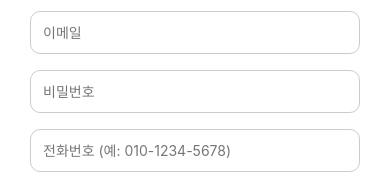
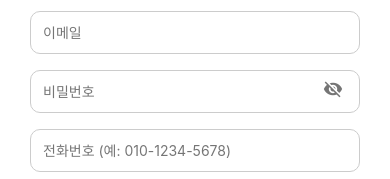
Before and after one commit to angiekim8855/share-plate, a React Native app: screen /Signup in a window 390 px wide. Shown: the part 297-476 px from the top of the page. Built offline with nearby package versions, Linux system fonts and the light colour scheme; no server answers.

Commit message:
add: 비밀번호 visibility 추가

```diff
--- a/src/screens/auth/Login.tsx
+++ b/src/screens/auth/Login.tsx
@@ -6,6 +6,7 @@ import { RootStackParamList } from "../../navigation/types";
 import { authStyles } from "../../styles/authStyles";
 import { login } from "../../services/auth";
 import { useUser } from "../../context/UserContext";
+import { MaterialIcons } from "@expo/vector-icons";
 
 type Navigation = StackNavigationProp<RootStackParamList, "HomeMain">;
 
@@ -13,6 +14,8 @@ export default function Login() {
     const navigation = useNavigation<Navigation>();
     const [email, setEmail] = useState("");
     const [password, setPassword] = useState("");
+    const [isSecure, setIsSecure] = useState(true);
+
     const { user, setUser } = useUser();
 
     const handleSignIn = async () => {
@@ -29,7 +32,6 @@ export default function Login() {
         <TouchableWithoutFeedback onPress={Keyboard.dismiss}>
             <View style={authStyles.container}>
                 <Text style={authStyles.title}>로그인</Text>
-
                 <TextInput
                     style={authStyles.input}
                     placeholder="이메일"
@@ -39,19 +41,22 @@ export default function Login() {
                     autoCapitalize="none"
                     onChangeText={setEmail}
                 />
+                <View style={{ position: "relative" }}>
                     <TextInput
-                    style={[authStyles.input, { color: "black" }]}
+                        style={[authStyles.input, { paddingRight: 40, color: "black" }]}
                         placeholder="비밀번호"
                         placeholderTextColor="rgba(0, 0, 0, 0.54)"
-                    secureTextEntry
+                        secureTextEntry={isSecure}
                         value={password}
                         onChangeText={setPassword}
                     />
-
+                    <TouchableOpacity style={authStyles.PwIconButton} onPress={() => setIsSecure((prev) => !prev)} activeOpacity={0.7}>
+                        <MaterialIcons name={isSecure ? "visibility-off" : "visibility"} size={20} color="rgba(0, 0, 0, 0.54)" />
+                    </TouchableOpacity>
+                </View>
                 <TouchableOpacity style={authStyles.button} onPress={handleSignIn}>
                     <Text style={authStyles.buttonText}>로그인</Text>
                 </TouchableOpacity>
-
                 <TouchableOpacity onPress={() => navigation.navigate("Signup")}>
                     <Text style={authStyles.link}>처음이신가요? 회원가입으로 시작하세요!</Text>
                 </TouchableOpacity>
--- a/src/screens/auth/Signup.tsx
+++ b/src/screens/auth/Signup.tsx
@@ -11,6 +11,7 @@ import { signUp } from "../../services/auth";
 import { signOut } from "firebase/auth";
 import { auth } from "../../../firebase";
 import LoadingIndicator from "../../components/LoadingIndicator";
+import { MaterialIcons } from "@expo/vector-icons";
 
 type Navigation = StackNavigationProp<RootStackParamList>;
 
@@ -19,6 +20,7 @@ export default function Signup() {
     const [phone, setPhone] = useState("");
     const [email, setEmail] = useState("");
     const [password, setPassword] = useState("");
+    const [isSecure, setIsSecure] = useState(true);
     const [userName, setUserName] = useState("");
     const [userType, setUserType] = useState<"owner" | "customer">("customer");
     const [loading, setLoading] = useState(false);
@@ -79,14 +81,19 @@ export default function Signup() {
                     keyboardType="email-address"
                     autoCapitalize="none"
                 />
+                <View style={{ position: "relative" }}>
                     <TextInput
-                    style={[authStyles.input, { color: "black" }]}
+                        style={[authStyles.input, { paddingRight: 40, color: "black" }]}
                         placeholder="비밀번호"
                         placeholderTextColor="rgba(0, 0, 0, 0.54)"
                         value={password}
                         onChangeText={setPassword}
-                    secureTextEntry
+                        secureTextEntry={isSecure}
                     />
+                    <TouchableOpacity style={authStyles.PwIconButton} onPress={() => setIsSecure((prev) => !prev)} activeOpacity={0.7}>
+                        <MaterialIcons name={isSecure ? "visibility-off" : "visibility"} size={20} color="rgba(0, 0, 0, 0.54)" />
+                    </TouchableOpacity>
+                </View>
                 <TextInput
                     style={authStyles.input}
                     placeholder="전화번호 (예: 010-1234-5678)"
--- a/src/styles/authStyles.ts
+++ b/src/styles/authStyles.ts
@@ -51,4 +51,12 @@ export const authStyles = StyleSheet.create({
         color: "#333",
         marginTop: 10,
     },
+    PwIconButton: {
+        position: "absolute",
+        right: 12,
+        top: "50%",
+        transform: [{ translateY: -25 }],
+        padding: 5,
+        zIndex: 1,
+    },
 });
```
Lines whose indentation alone changed are shown as unchanged.
